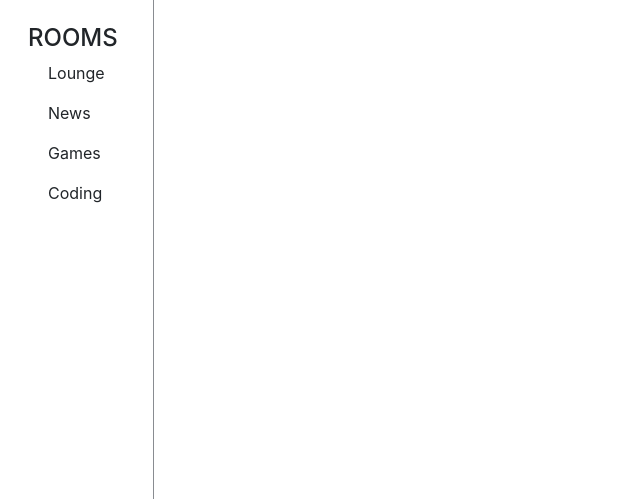
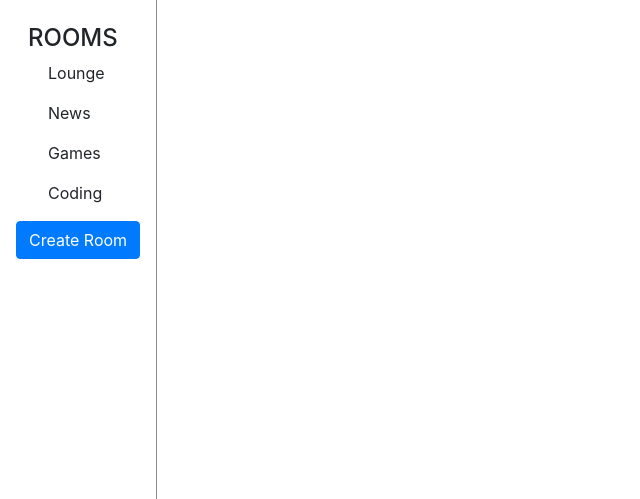
Before and after one commit to MotazBellah/flack, a Flask app: page /chat in a window 1280 px wide. Shown: the part 56-555 px from the top of the page, without its empty margins (0-640 px from the left). Run offline with Flask 2, Linux system fonts and the light colour scheme; the visitor is signed in with stand-in values (Sample User, id 1); data comes from the database, SQL or seed files in the repository; some libraries are stand-ins or nearby versions.

Commit message:
Added a button to create a room

```diff
--- a/application.py
+++ b/application.py
@@ -17,7 +17,7 @@ socketio = SocketIO(app)
 ROOMS = ['lounge', 'news', 'games', 'coding']
 
 # configure database
-app.config['SQLALCHEMY_DATABASE_URI'] = os.environ.get('DATABASE_URL')
+app.config['SQLALCHEMY_DATABASE_URI'] = os.environ.get('DATABASE_URL', 'sqlite:///chat.db')
 app.config['SQLALCHEMY_TRACK_MODIFICATIONS'] = False
 db = SQLAlchemy(app)
 
@@ -73,6 +73,15 @@ def chat():
     return render_template('chat.html', username=current_user.username, rooms=ROOMS)
 
 
+# @app.route('/chat', methods=['GET', 'POST'])
+# def chat():
+#     if not current_user.is_authenticated:
+#         flash("Please login", 'danger')
+#         return redirect(url_for('login'))
+#
+#     return render_template('chat.html', username=current_user.username, rooms=ROOMS)
+
+
 @app.route('/logout', methods=['GET'])
 def logout():
     logout_user()
--- a/static/scripts/chat_page.js
+++ b/static/scripts/chat_page.js
@@ -14,4 +14,11 @@ document.addEventListener("DOMContentLoaded", () =>{
             document.querySelector('#send_message').click();
         }
     });
+
+    document.querySelector('#create-room').onclick = () => {
+        const room = prompt("Please enter the name of the room");
+        if (room != null){
+            alert(room)
+        }
+    };
 })
--- a/templates/chat.html
+++ b/templates/chat.html
@@ -42,6 +42,7 @@
                         {% for room in rooms %}
                             <p class="select-room">{{ room|title }}</p>
                         {% endfor %}
+                    <a id="create-room" href="#" class="btn btn-primary">Create Room</a>
                 </nav>
                 <!-- Message area -->
                 <div id="rightside-pannel">
```
Also changed, not shown: 2 other files.
